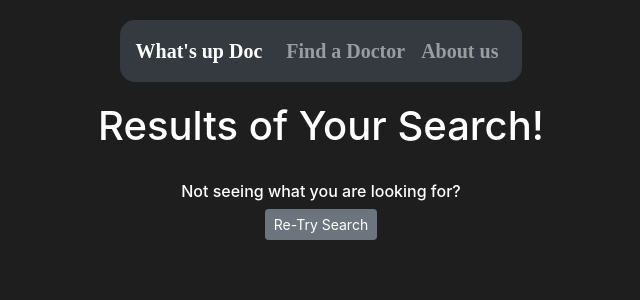
After one commit to alex-iliarski/MadHacks, a Flask app: template webpage/templates/query_results.html in a window 1280 px wide. The commit adds this page. Shown: the top 300 px of the page, without its empty margins (319-959 px from the left). Run offline with Flask 2, Linux system fonts and the light colour scheme; the template is opened without the code that fills it, so the values that code supplies are empty; parts of the project's set-up code (start-up, migrations or seed data) failed here and were passed over.

Commit message:
add min years experience and results page

```diff
--- a/webpage/doctor_handler.py
+++ b/webpage/doctor_handler.py
@@ -34,4 +34,4 @@ Insurence = Enum("Insurence", ["ALINA_HEALTH", "ALLIANZ", "ASANATOARE"])
 
 Language = Enum("Language", ["ENGLISH", "FRENCH", "GERMAN", "ITALIAN", "SPANISH"])
 
-Gender = Enum("Gender", ["NO_PREFERENCE", "MALE", "FEMALE", "OTHER"])
+Gender = Enum("Gender", ["NO_PREFERENCE", "MALE", "FEMALE", "NON_BINARY"])
--- a/webpage/forms.py
+++ b/webpage/forms.py
@@ -43,7 +43,7 @@ class QueryForm(FlaskForm):
 
     insurances = ["ALINA_HEALTH", "ALLIANZ", "ASANATOARE"]
     langs = ["ENGLISH", "FRENCH", "GERMAN", "ITALIAN", "SPANISH"]
-    genders = ["NO_PREFERENCE", "MALE", "FEMALE", "OTHER"]
+    genders = ["NO_PREFERENCE", "MALE", "FEMALE", "NON_BINARY"]
 
     specializations_choices = [(specialization, clean(specialization)) for specialization in specializations]
     insurances_choices = [(insurance, clean(insurance)) for insurance in insurances]
--- a/webpage/templates/docquery.html
+++ b/webpage/templates/docquery.html
@@ -31,10 +31,13 @@
                 {{ form.specialization.label() }}
                 {{ form.specialization(class="form-control", placeholder="specialization") }}
 
+                <br>
+                {{ form.years_experience.label() }}
+                {{ form.years_experience(class="form-control", placeholder="years of experience") }}
 
                 <br>
                 {{ form.insurance.label() }}
-                {{ form.insurance(class="form-control", placeholder="insurance") }}
+                {{ form.insurance(class="form-control", placeholder="your insurance") }}
 
                 <br>
                 {{ form.lang.label() }}
--- /dev/null
+++ b/webpage/templates/query_results.html
@@ -0,0 +1,27 @@
+{% extends 'base.html' %}
+
+{% block page_title %}
+    Results of Your Search!
+{% endblock %}
+
+{% block page_content %}
+    <div class = "text-center">
+        <div class="container">
+            <h1>Results of Your Search!</h1>
+
+            {% for doc in doctors %}
+                {{ doc.name }}
+            {% endfor %}
+
+
+            <br>
+
+            <div class="checkbox mb-3">
+                <h6>Not seeing what you are looking for?</h6>
+                <a class="btn btn-sm btn-secondary" href="{{ url_for('docquery') }}">Re-Try Search</a>
+             </div>
+
+
+        </div>
+    </div>
+{% endblock %}
```
Also changed, not shown: webpage/query.py (+7 -7 lines), webpage/routes.py (+6 -3 lines).
